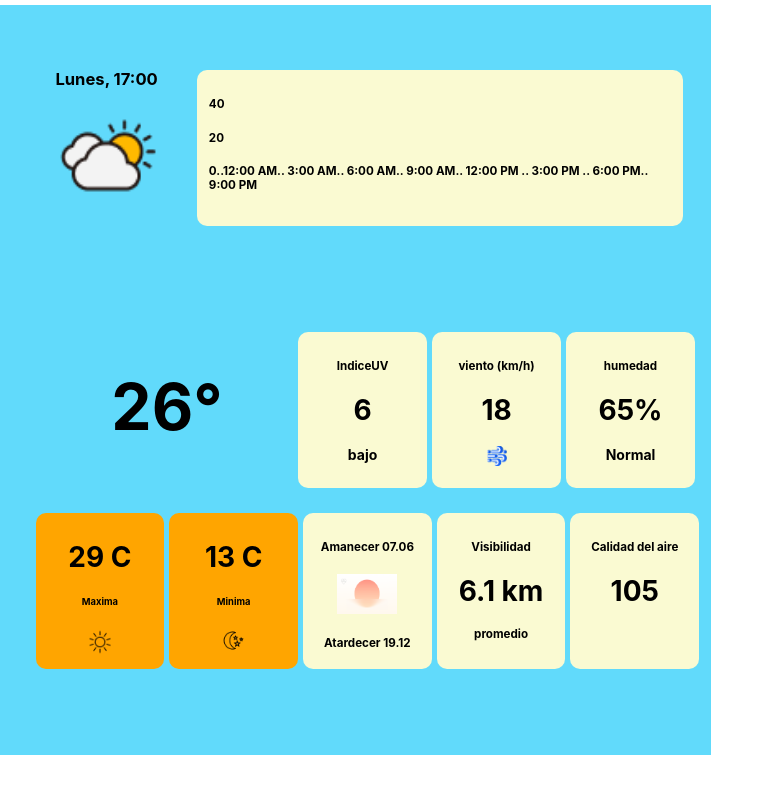
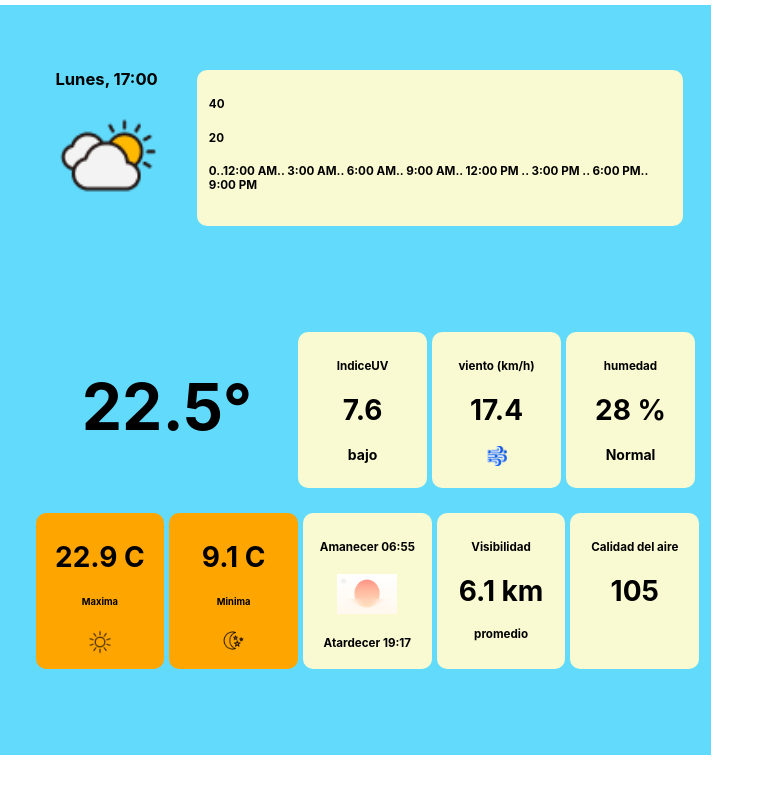
Before and after one commit to MarceCeru/weather, a React (Create React App) app: page / in a window 1280 px wide. Shown: the top 794 px of the page, without its empty margins (0-774 px from the left). Built offline with nearby package versions, Linux system fonts and the light colour scheme.

Commit message:
Datos tomados de la Api

```diff
--- a/package.json
+++ b/package.json
@@ -4,9 +4,13 @@
   "version": "0.1.0",
   "private": true,
   "dependencies": {
+    "@chakra-ui/react": "^2.8.1",
+    "@emotion/react": "^11.11.1",
+    "@emotion/styled": "^11.11.0",
     "@testing-library/jest-dom": "^5.17.0",
     "@testing-library/react": "^13.4.0",
     "@testing-library/user-event": "^13.5.0",
+    "framer-motion": "^10.16.4",
     "gh-pages": "^6.0.0",
     "react": "^18.2.0",
     "react-dom": "^18.2.0",
--- a/src/App.js
+++ b/src/App.js
@@ -1,11 +1,15 @@
 import './App.css';
+//import { ChakraBaseProvider } from '@chakra-ui/react';
 import Weather from './componentes/weather';
+//import * as React from 'react'
 
 function App(){
   return(
+   // <ChakraBaseProvider>
     <div id='proyectos'>
       <Weather/>
     </div>
+   // </ChakraBaseProvider>
   )
 }
 /*
--- a/src/componentes/amanecerAtardecer.jsx
+++ b/src/componentes/amanecerAtardecer.jsx
@@ -1,12 +1,17 @@
 import React from "react";
 import sunset from './Sunset blur (Community).png';
+import jsonData from './data.json'
 
 export default function AmanecerAtardecer(){
+ let cadena1 =(jsonData['daily']['sunrise'])[0].slice(11);
+ let cadena2 = (jsonData['daily']['sunset'])[0].slice(11)
+ console.log(cadena2);
+ console.log(cadena1);
     return(
         <div class='amanecer'>
-            <h5>Amanecer  07.06 </h5>
+            <h5>Amanecer {cadena1}</h5>
             <img src={sunset} alt="" width='60px' height='40px'/>
-            <h5>Atardecer   19.12</h5>
+            <h5>Atardecer {cadena2}</h5>
         </div>
 
     )
--- /dev/null
+++ b/src/componentes/data.json
@@ -0,0 +1,149 @@
+{
+    "latitude": -31.375,
+    "longitude": -64.125,
+    "generationtime_ms": 0.054001808166503906,
+    "utc_offset_seconds": -10800,
+    "timezone": "America/Sao_Paulo",
+    "timezone_abbreviation": "-03",
+    "elevation": 397.0,
+    "hourly_units": {
+        "time": "iso8601",
+        "temperature_2m": "°C",
+        "relativehumidity_2m": "%",
+        "windspeed_10m": "km/h"
+    },
+    "hourly": {
+        "time": [
+            "2023-09-30T00:00",
+            "2023-09-30T01:00",
+            "2023-09-30T02:00",
+            "2023-09-30T03:00",
+            "2023-09-30T04:00",
+            "2023-09-30T05:00",
+            "2023-09-30T06:00",
+            "2023-09-30T07:00",
+            "2023-09-30T08:00",
+            "2023-09-30T09:00",
+            "2023-09-30T10:00",
+            "2023-09-30T11:00",
+            "2023-09-30T12:00",
+            "2023-09-30T13:00",
+            "2023-09-30T14:00",
+            "2023-09-30T15:00",
+            "2023-09-30T16:00",
+            "2023-09-30T17:00",
+            "2023-09-30T18:00",
+            "2023-09-30T19:00",
+            "2023-09-30T20:00",
+            "2023-09-30T21:00",
+            "2023-09-30T22:00",
+            "2023-09-30T23:00"
+        ],
+        "temperature_2m": [
+            13.9,
+            12.9,
+            11.9,
+            10.9,
+            10.4,
+            10.1,
+            9.6,
+            9.1,
+            10.0,
+            14.4,
+            16.2,
+            18.0,
+            19.7,
+            21.0,
+            21.9,
+            22.6,
+            22.9,
+            22.5,
+            21.8,
+            20.1,
+            17.1,
+            15.4,
+            14.1,
+            13.0
+        ],
+        "relativehumidity_2m": [
+            41,
+            44,
+            47,
+            50,
+            52,
+            52,
+            53,
+            56,
+            53,
+            37,
+            33,
+            31,
+            28,
+            26,
+            25,
+            24,
+            24,
+            26,
+            27,
+            31,
+            40,
+            46,
+            46,
+            46
+        ],
+        "windspeed_10m": [
+            4.2,
+            5.3,
+            5.5,
+            5.4,
+            5.4,
+            5.2,
+            5.4,
+            5.0,
+            4.2,
+            0.8,
+            5.5,
+            9.7,
+            13.5,
+            16.4,
+            17.8,
+            18.4,
+            18.2,
+            17.4,
+            16.4,
+            14.0,
+            10.6,
+            10.6,
+            9.4,
+            8.3
+        ]
+    },
+    "daily_units": {
+        "time": "iso8601",
+        "temperature_2m_max": "°C",
+        "temperature_2m_min": "°C",
+        "sunrise": "iso8601",
+        "sunset": "iso8601",
+        "uv_index_max": ""
+    },
+    "daily": {
+        "time": [
+            "2023-09-30"
+        ],
+        "temperature_2m_max": [
+            22.9
+        ],
+        "temperature_2m_min": [
+            9.1
+        ],
+        "sunrise": [
+            "2023-09-30T06:55"
+        ],
+        "sunset": [
+            "2023-09-30T19:17"
+        ],
+        "uv_index_max": [
+            7.60
+        ]
+    }
+}
--- a/src/componentes/gradosActuales.jsx
+++ b/src/componentes/gradosActuales.jsx
@@ -1,9 +1,11 @@
-import React from "react";
+import React from "react"
+import jsonData from './data.json'
+
 
 export default function Grados(){
     return(
         <div class="grados">
-            <h1>26° </h1>
+            <h1>{jsonData["hourly"][ "temperature_2m"][17]}°</h1>
         </div>
     )
 }
--- a/src/componentes/humedad.jsx
+++ b/src/componentes/humedad.jsx
@@ -1,10 +1,11 @@
 import React from "react";
+import jsonData from './data.json'
 
 export default function Humedad(){
   return(
     <div class='humedad'>
         <h5>humedad</h5>
-        <h1>65%</h1>
+        <h1>{jsonData["hourly"]["relativehumidity_2m"][12]} %</h1>
         <h4>Normal</h4>
     </div>
   )
--- a/src/componentes/indiceUV.jsx
+++ b/src/componentes/indiceUV.jsx
@@ -1,10 +1,11 @@
 import React from "react";
+import jsonDate from './data.json'
 
 export default function IndiceUV (){
     return(
 <div class="recuadro">
     <h5>IndiceUV</h5>
-    <h1>6</h1>
+    <h1>{jsonDate["daily"][ "uv_index_max"]}</h1>
     <p>bajo</p>
 </div>
     )
--- a/src/componentes/maxima.jsx
+++ b/src/componentes/maxima.jsx
@@ -1,10 +1,11 @@
 import React from "react";
 import sol from './Frame 6.png';
+import jsonData from './data.json';
 
 export default function Maxima() {
     return(
         <div class='maxima'>
-            <h1>29 C</h1>
+            <h1>{jsonData["daily"]["temperature_2m_max"][0]} C</h1>
             <h6>Maxima</h6>
             <img src={sol} alt="" width='28px' height='28px'/>
         </div>
--- a/src/componentes/minima.jsx
+++ b/src/componentes/minima.jsx
@@ -1,11 +1,14 @@
 
 import React from "react";
 import Luna from './Frame 7.png';
+import dataJson from "./data.json";
 
- export default function Minima(){
+export default function Minima(){
     return(
         <div class='minima'>
-           <h1>13 C</h1>
+        <h1>
+        {dataJson["daily"]["temperature_2m_min"][0]} C
+        </h1>
            <h6>Minima</h6>
            <img src={Luna} alt="" width='25px' height='25px' />
         </div>
--- a/src/componentes/viento.jsx
+++ b/src/componentes/viento.jsx
@@ -1,11 +1,13 @@
 import React from "react";
 import viento from './3D Ico_23.png';
+import jsonData from './data.json'
+
 
 export default function Viento(){
     return(
         <div class='viento'>
            <h5>viento (km/h)</h5>
-           <h1>18</h1>
+            <h1>{jsonData["hourly"]["windspeed_10m"][17]}</h1>
            <img src={viento} alt="" width='20px' height='20px'/>
 
         </div>
--- a/src/index.js
+++ b/src/index.js
@@ -1,4 +1,5 @@
 import React from 'react';
+//import { ChakraProvider } from '@chakra-ui/react'
 import ReactDOM from 'react-dom/client';
 import './index.css';
 import App from './App';
@@ -6,9 +7,11 @@ import reportWebVitals from './reportWebVitals';
 
 const root = ReactDOM.createRoot(document.getElementById('root'));
 root.render(
+ // <ChakraProvider>
   <React.StrictMode>
     <App />
-  </React.StrictMode>
+  </React.StrictMode>,
+ // </ChakraProvider>
 );
 
 // If you want to start measuring performance in your app, pass a function
```
Also changed, not shown: 1 other file (tests, documents, lock files or other folders).
